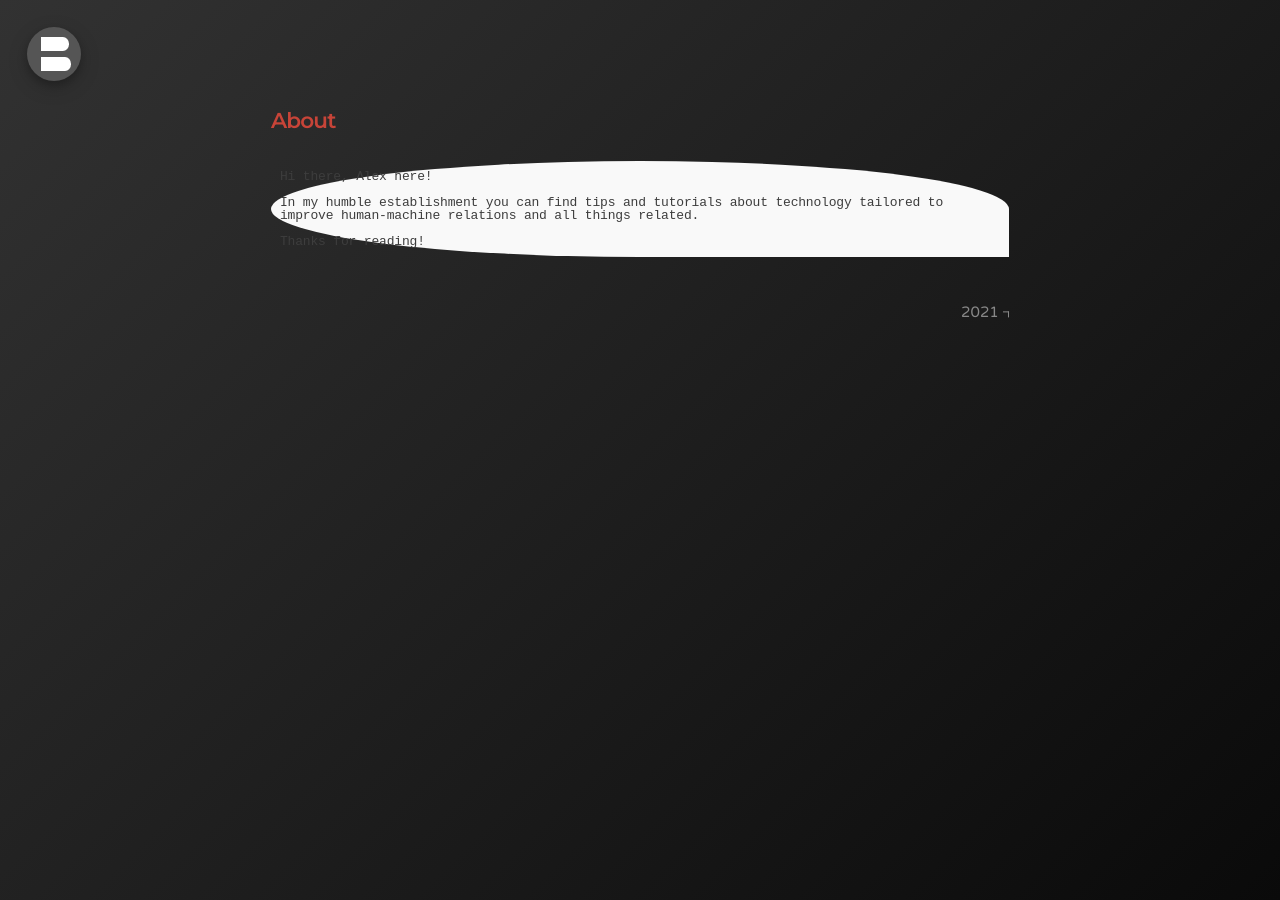
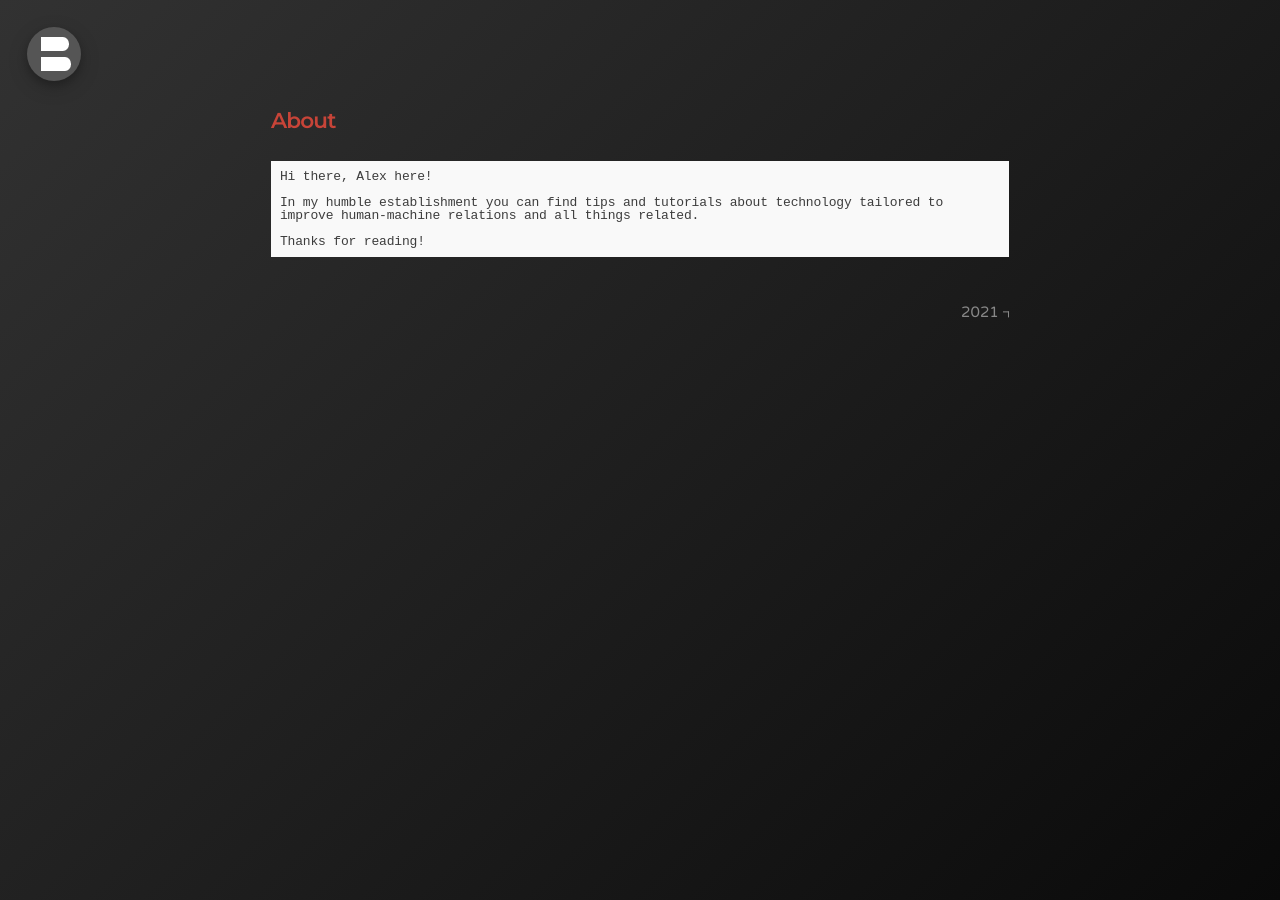
Before and after one commit to bonina/bonina.github.io, a Jekyll site: the page built from about.md, in a window 1280 px wide. Built offline with Jekyll 4.4.1, drawn with Linux system fonts in a browser that asks for light colours.

Commit message:
Update _message.scss

```diff
--- a/_sass/_message.scss
+++ b/_sass/_message.scss
@@ -16,7 +16,4 @@
   font-size:small;
   font-family: "Courier New", monospace;
   line-height:1;
-
-  border-corner-shape: bevel;
-  border-radius: 50% 50% 0% 50%;
 }
```
